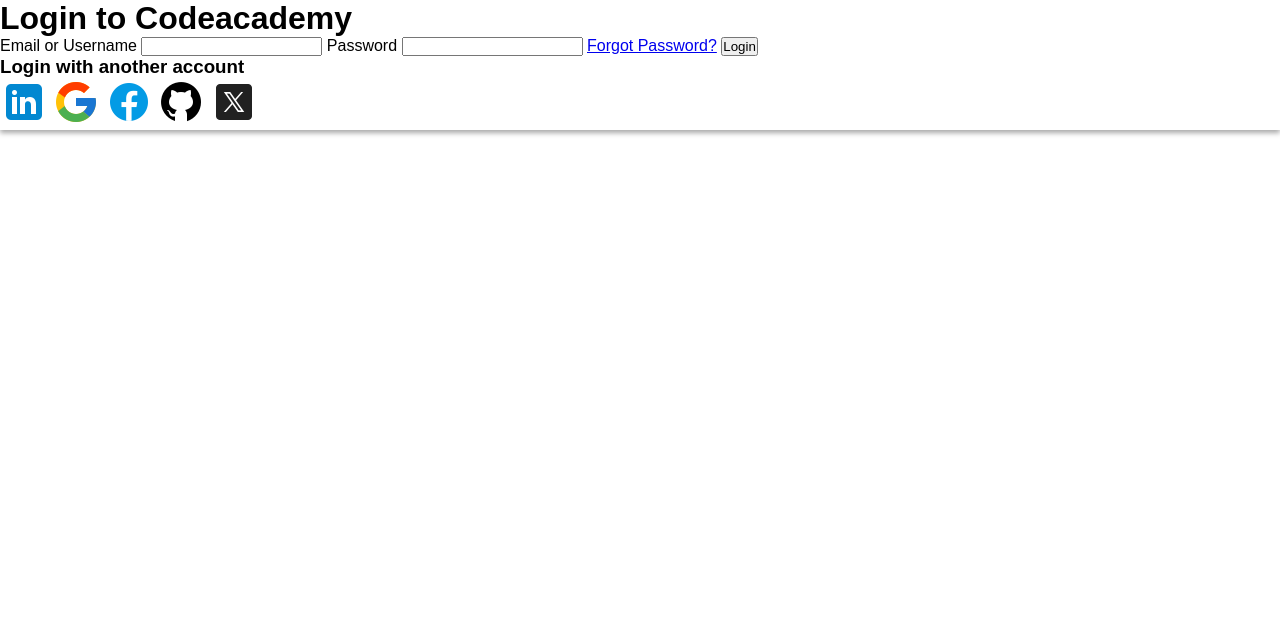
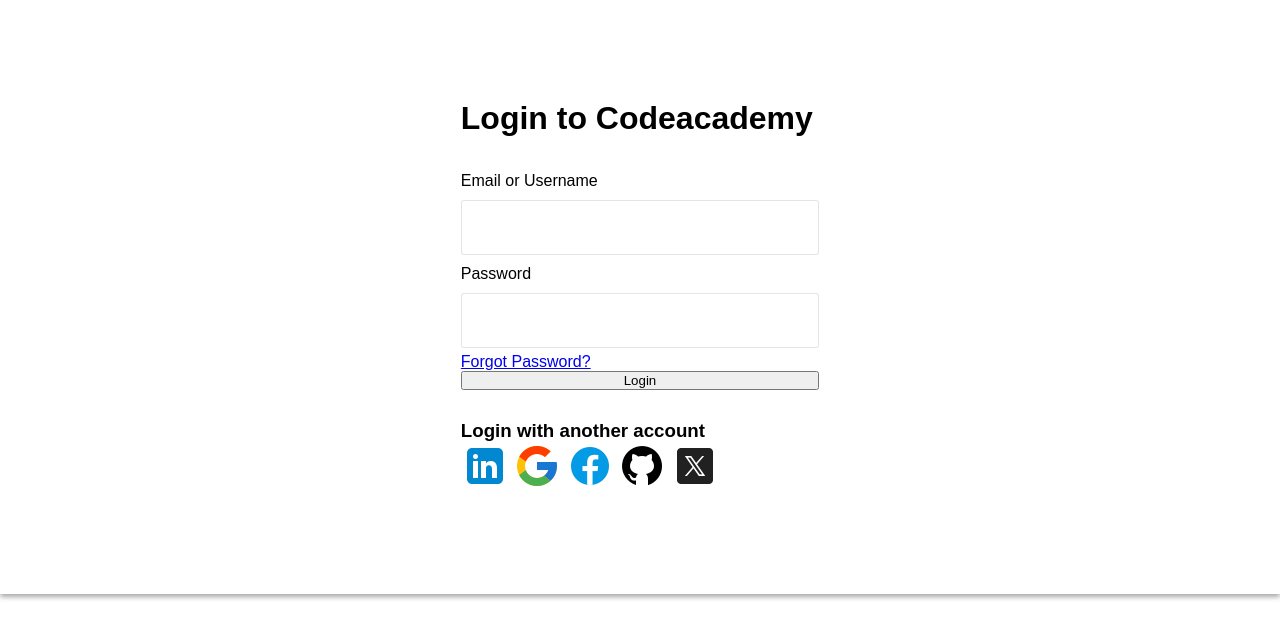
Before and after one commit to pikaPush/codeacademy-login-page, a plain HTML site: page index.html in a window 1280 px wide. Drawn offline with Linux system fonts and the light colour scheme.

Commit message:
Style container and form with layout, spacing, and input design
Centered the container with a fixed width and margin. Set the form to a
column layout with spacing for labels and inputs. Styled text and
password inputs with consistent height, padding, border, rounded corners,
and modern font for a clean user interface.

```diff
--- a/style.css
+++ b/style.css
@@ -15,3 +15,29 @@
 body {
   font-family: "Nunito", sans-serif;
 }
+
+.container {
+  width: 28%;
+  margin: 100px auto;
+}
+
+form {
+  display: flex;
+  flex-direction: column;
+  margin: 30px 0;
+}
+
+form label {
+  margin: 5px 0;
+}
+
+form input[type="text"],
+input[type="password"] {
+  height: 55px;
+  margin: 5px 0;
+  border: 0.5px solid #b8b8b85d;
+  border-radius: 3px;
+  padding: 0 15px;
+  font-size: 20px;
+  font-family: "Nunito", sans-serif;
+}
```
